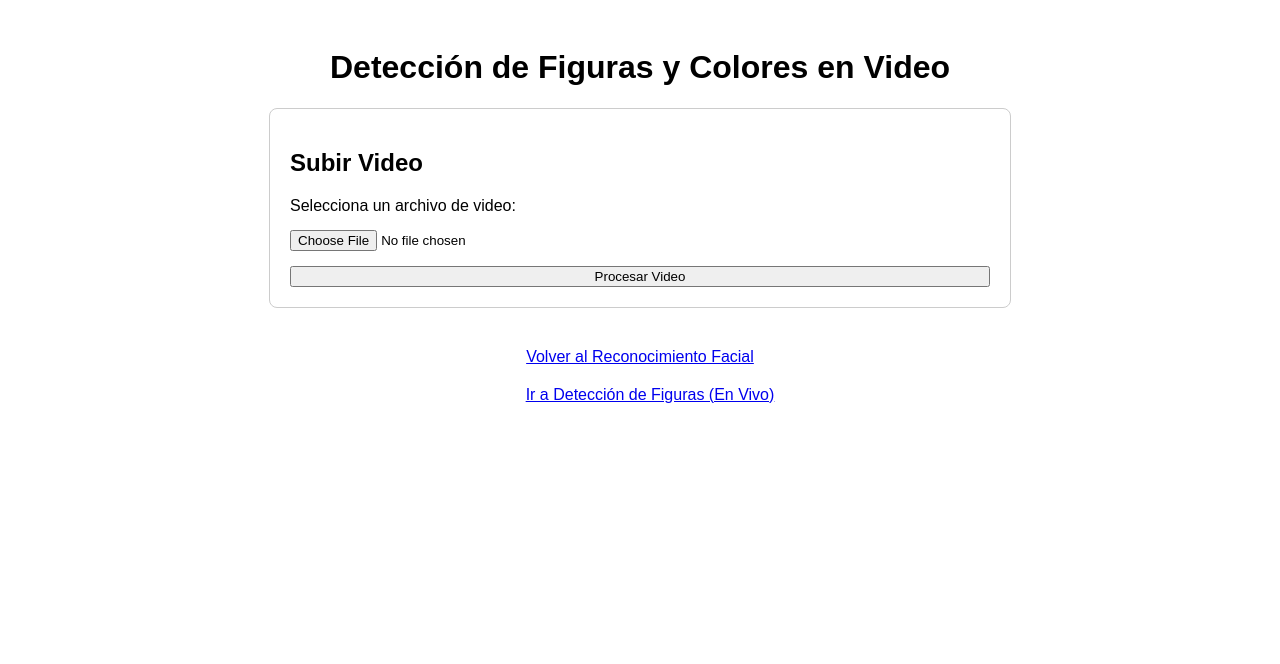
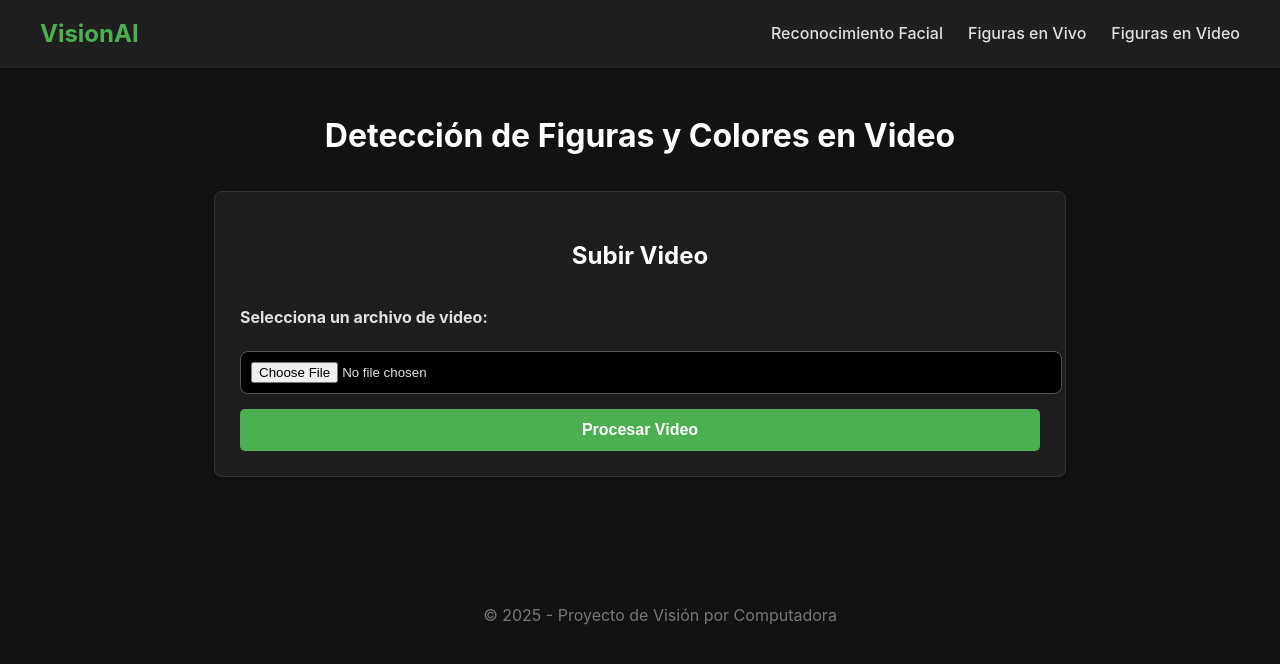
Before and after one commit to carlosDaniel2004/camara-web, a Flask app: page /geometry in a window 1280 px wide. Shown: the top 664 px of the page. Run offline with Flask 3, Linux system fonts and the light colour scheme.

```diff
--- a/app/app.py
+++ b/app/app.py
@@ -186,8 +186,8 @@ def geometry_page():
             output_path = os.path.join(app.config['UPLOAD_FOLDER'], output_filename)
 
             cap = cv2.VideoCapture(input_path)
-            # Solución: Usar un códec compatible (H.264) y obtener los FPS del video original
-            fourcc = cv2.VideoWriter_fourcc(*'avc1') # o 'mp4v' si avc1 no está disponible
+            # Volvemos al códec H.264 ('avc1') que es el estándar para compatibilidad web en servidores
+            fourcc = cv2.VideoWriter_fourcc(*'avc1')
             fps = cap.get(cv2.CAP_PROP_FPS)
             width = int(cap.get(cv2.CAP_PROP_FRAME_WIDTH))
             height = int(cap.get(cv2.CAP_PROP_FRAME_HEIGHT))
--- /dev/null
+++ b/app/static/style.css
@@ -0,0 +1,183 @@
+/* --- General Styles & Dark Theme --- */
+body {
+    font-family: -apple-system, BlinkMacSystemFont, "Segoe UI", Roboto, Helvetica, Arial, sans-serif;
+    background-color: #121212;
+    color: #e0e0e0;
+    margin: 0;
+    line-height: 1.6;
+}
+
+main {
+    padding: 20px;
+    display: flex;
+    flex-direction: column;
+    align-items: center;
+    width: 100%;
+    box-sizing: border-box;
+}
+
+h1, h2 {
+    color: #ffffff;
+    text-align: center;
+    margin-bottom: 30px;
+}
+
+/* --- Navigation Bar --- */
+nav {
+    background-color: #1f1f1f;
+    padding: 15px 30px;
+    box-shadow: 0 2px 5px rgba(0, 0, 0, 0.3);
+    width: 100%;
+    box-sizing: border-box;
+}
+
+.nav-container {
+    display: flex;
+    justify-content: space-between;
+    align-items: center;
+    max-width: 1200px;
+    margin: 0 auto;
+}
+
+.logo {
+    font-size: 1.5em;
+    font-weight: bold;
+    color: #4CAF50;
+    text-decoration: none;
+}
+
+.nav-links {
+    list-style: none;
+    display: flex;
+    gap: 25px;
+    margin: 0;
+    padding: 0;
+}
+
+.nav-links a {
+    color: #e0e0e0;
+    text-decoration: none;
+    font-weight: 500;
+    transition: color 0.3s ease;
+}
+
+.nav-links a:hover {
+    color: #4CAF50;
+}
+
+/* --- Main Content Sections --- */
+.section {
+    background-color: #1e1e1e;
+    border: 1px solid #333;
+    padding: 25px;
+    border-radius: 8px;
+    margin-bottom: 30px;
+    width: 100%;
+    max-width: 800px;
+    box-shadow: 0 4px 8px rgba(0, 0, 0, 0.2);
+}
+
+/* --- Video & Canvas --- */
+#container {
+    position: relative;
+    width: 100%;
+    max-width: 640px;
+    margin: 0 auto;
+}
+
+#video {
+    width: 100%;
+    height: auto;
+    border-radius: 8px;
+    background-color: #000;
+}
+
+#canvas {
+    position: absolute;
+    top: 0;
+    left: 0;
+    width: 100%;
+    height: 100%;
+}
+
+#status {
+    text-align: center;
+    margin-top: 15px;
+    font-style: italic;
+    color: #aaa;
+}
+
+/* --- Forms & Buttons --- */
+form {
+    display: flex;
+    flex-direction: column;
+    gap: 15px;
+}
+
+label {
+    font-weight: bold;
+    margin-bottom: 5px;
+}
+
+input[type="text"], input[type="file"] {
+    background-color: #333;
+    color: #e0e0e0;
+    border: 1px solid #555;
+    padding: 10px;
+    border-radius: 5px;
+}
+
+button {
+    background-color: #4CAF50;
+    color: white;
+    border: none;
+    padding: 12px 20px;
+    font-size: 1em;
+    font-weight: bold;
+    border-radius: 5px;
+    cursor: pointer;
+    transition: background-color 0.3s ease;
+}
+
+button:hover {
+    background-color: #45a049;
+}
+
+/* --- Flashed Messages --- */
+.flashes {
+    list-style-type: none;
+    padding: 0;
+    margin-bottom: 15px;
+}
+.flashes li {
+    padding: 10px;
+    border-radius: 5px;
+    font-weight: bold;
+}
+.flashes .success {
+    background-color: #2e7d32;
+    color: #fff;
+}
+.flashes .error {
+    background-color: #c62828;
+    color: #fff;
+}
+
+/* --- Links --- */
+a {
+    color: #4CAF50;
+    text-decoration: none;
+}
+
+a:hover {
+    text-decoration: underline;
+}
+
+/* --- Footer --- */
+footer {
+    text-align: center;
+    padding: 20px;
+    margin-top: 40px;
+    color: #777;
+    width: 100%;
+}
--- /dev/null
+++ b/app/templates/base.html
@@ -0,0 +1,29 @@
+<!DOCTYPE html>
+<html lang="es">
+<head>
+    <meta charset="UTF-8">
+    <meta name="viewport" content="width=device-width, initial-scale=1.0">
+    <title>{% block title %}Reconocimiento Facial y Geométrico{% endblock %}</title>
+    <link rel="stylesheet" href="{{ url_for('static', filename='style.css') }}">
+</head>
+<body>
+    <nav>
+        <div class="nav-container">
+            <a href="{{ url_for('index') }}" class="logo">VisionAI</a>
+            <ul class="nav-links">
+                <li><a href="{{ url_for('index') }}">Reconocimiento Facial</a></li>
+                <li><a href="{{ url_for('realtime_geometry_page') }}">Figuras en Vivo</a></li>
+                <li><a href="{{ url_for('geometry_page') }}">Figuras en Video</a></li>
+            </ul>
+        </div>
+    </nav>
+
+    <main>
+        {% block content %}{% endblock %}
+    </main>
+
+    <footer>
+        <p>&copy; 2025 - Proyecto de Visión por Computadora</p>
+    </footer>
+</body>
+</html>
--- a/app/templates/geometry.html
+++ b/app/templates/geometry.html
@@ -1,19 +1,8 @@
-<!DOCTYPE html>
-<html lang="es">
-<head>
-    <meta charset="UTF-8">
-    <title>Detección de Figuras Geométricas</title>
-    <style>
-        body { font-family: sans-serif; display: flex; flex-direction: column; align-items: center; padding: 20px; }
-        .section { border: 1px solid #ccc; padding: 20px; border-radius: 8px; margin-bottom: 20px; width: 80%; max-width: 700px; }
-        form { display: flex; flex-direction: column; gap: 15px; }
-        .flashes { list-style-type: none; padding: 0; }
-        .flashes .success { color: green; font-weight: bold; }
-        .flashes .error { color: red; font-weight: bold; }
-        a { margin-top: 20px; }
-    </style>
-</head>
-<body>
+{% extends "base.html" %}
+
+{% block title %}Detección de Figuras en Video{% endblock %}
+
+{% block content %}
 <h1>Detección de Figuras y Colores en Video</h1>
 
 <div class="section">
@@ -44,8 +33,4 @@
     <a href="{{ url_for('static', filename=processed_video) }}" download>Descargar Video Procesado</a>
 </div>
 {% endif %}
-
-    <a href="{{ url_for('index') }}">Volver al Reconocimiento Facial</a>
-    <a href="{{ url_for('realtime_geometry_page') }}" style="margin-left: 20px;">Ir a Detección de Figuras (En Vivo)</a>
-</body>
-</html>
+{% endblock %}
```
Also changed, not shown: app/templates/index.html (+10 -26 lines), app/templates/realtime_geometry.html (+9 -20 lines), 2 other files. Lines whose indentation alone changed are shown as unchanged.
